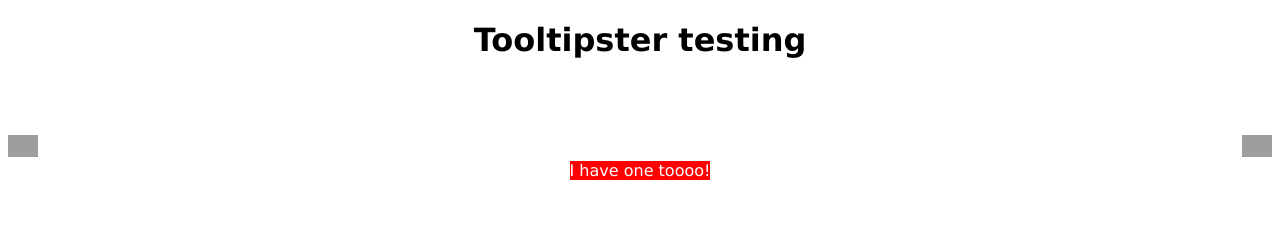
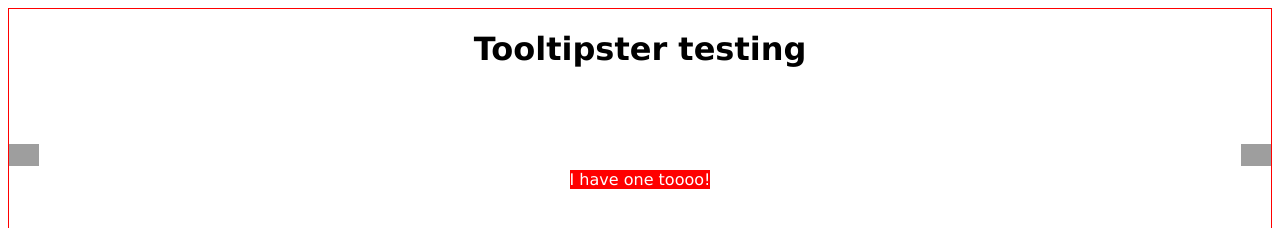
Before and after one commit to sstone72389/tipster-testing-PH, a plain HTML site: page index.html in a window 1280 px wide. Shown: the top 228 px of the page. Drawn offline with nearby package versions, Linux system fonts and the light colour scheme; grey boxes are pictures that could not be loaded.

Commit message:
testing a single element on touch devices

```diff
--- a/index.html
+++ b/index.html
@@ -85,6 +85,7 @@
 <body>
 
   <!-- This example only uses a title. No HTML can be added for that, just text(strings). -->
+  <div style="height:800px;border:1px solid red;" class="container">
   <h1 style="font-family:verdana;text-align:center;" class="tooltip" title="Of course I have a tooltip. I use the title attribute instead of a data-tooltip-content attrubute, but that means I can only be text :-( Check out my friends though.">Tooltipster testing</h1>
   <br />
 
@@ -93,6 +94,7 @@
   <br />
 
   <!-- below example uses content from the tooltip_templates class. They can be hard coded as well -->
+
   <img id="example" style="width:30px;" src="http://res.cloudinary.com/dfu4pwocw/image/upload/v1515767882/info-tt_b2wjbj.png" class="tooltip" data-tooltip-content="#tooltip_content" />
 
   <!-- This example is hard coded using the same attribute which allows html -->
@@ -101,6 +103,8 @@
   <!-- below example uses content from the tooltip_templates class. They can be hard coded as well -->
   <div style="text-align:center;">
     <span style="background:red;color:white;font-family:verdana;" class="tooltip" data-tooltip-content="#tooltip_content">I have one toooo!</span>
+  </div>
+
   </div>
 
   <!-- This is the template used for the two notated examples above. Please note that contentCloning: true must be added to the JS to use the same template in more than one case. Also, this div must be hidden with display none in order to prevent visibility upon page load. -->
```
